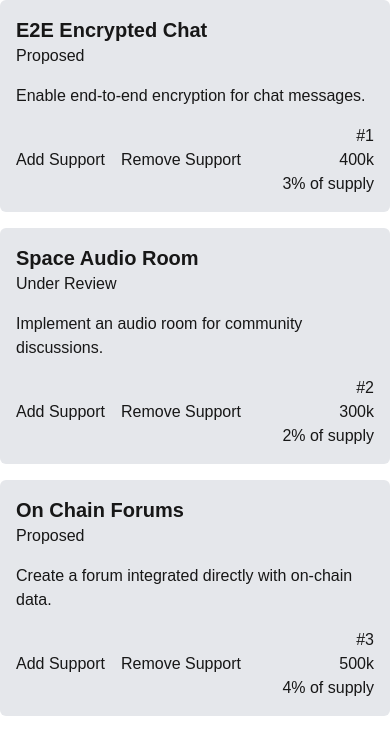
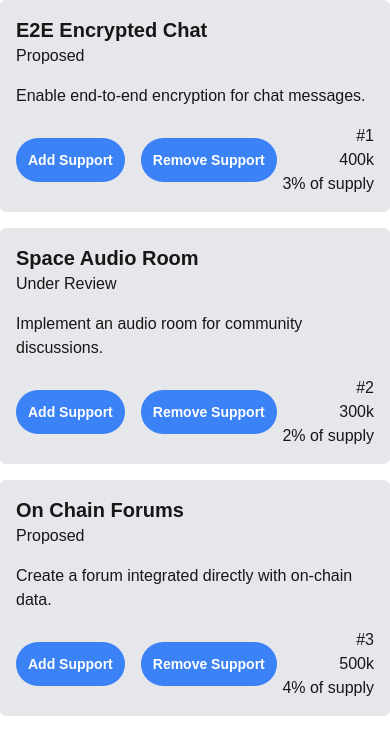
Before and after one commit to 0xLighthouse/signals, a Next.js app in the folder apps/interface/: page / in a window 390 px wide. Shown: the top 754 px of the page. Built offline with nearby package versions, Linux system fonts and the light colour scheme.

Commit message:
feat: Configure tailwind-variants and create a Button primitive demo
Responsive & compound variants

```diff
--- a/apps/interface/package.json
+++ b/apps/interface/package.json
@@ -11,7 +11,8 @@
   "dependencies": {
     "next": "14.2.14",
     "react": "^18",
-    "react-dom": "^18"
+    "react-dom": "^18",
+    "tailwind-variants": "^0.2.1"
   },
   "devDependencies": {
     "@types/node": "^20",
--- a/apps/interface/src/app/page.tsx
+++ b/apps/interface/src/app/page.tsx
@@ -1,6 +1,7 @@
 'use client'
 
 import { useState } from 'react'
+import { Button } from '@/components/primitives/Button'
 
 export default function Home() {
   const addSupport = (id: number) => {
@@ -55,13 +56,9 @@ export default function Home() {
           </div>
           <p>{card.body.length > 100 ? `${card.body.substring(0, 100)}...` : card.body}</p>
           <div className="flex justify-between">
-            <div className="flex gap-4">
-              <button type={'button'} onClick={() => addSupport(card.id)}>
-                Add Support
-              </button>
-              <button type={'button'} onClick={() => removeSupport(card.id)}>
-                Remove Support
-              </button>
+            <div className="flex items-center gap-4">
+              <Button onClick={() => addSupport(card.id)}>Add Support</Button>
+              <Button onClick={() => removeSupport(card.id)}>Remove Support</Button>
             </div>
             <div className="flex flex-col items-end">
               <span>#{card.rank}</span>
--- /dev/null
+++ b/apps/interface/src/components/primitives/Button/index.tsx
@@ -0,0 +1,71 @@
+import React from 'react'
+import { tv, VariantProps } from 'tailwind-variants'
+
+const button = tv(
+  {
+    base: 'font-semibold text-white py-3 px-3 rounded-full active:opacity-80',
+    variants: {
+      color: {
+        primary: 'bg-blue-500 hover:bg-blue-700',
+        secondary: 'bg-purple-500 hover:bg-purple-700',
+        success: 'bg-green-500 hover:bg-green-700',
+        error: 'bg-red-500 hover:bg-red-700',
+      },
+      disabled: {
+        true: 'opacity-50 bg-gray-500 pointer-events-none',
+      },
+      size: {
+        sm: 'text-sm',
+        md: 'text-base px-4 py-4',
+        lg: 'text-lg px-6 py-6',
+      },
+    },
+    compoundVariants: [
+      {
+        color: ['primary'],
+        disabled: true,
+        class: 'bg-blue-100 text-blue-900',
+      },
+    ],
+    defaultVariants: {
+      size: 'sm',
+      color: 'primary',
+    },
+  },
+  {
+    // TODO: where is this configured? Why is 'xs' not available on the types like in the docs?
+    responsiveVariants: ['sm', 'md', 'lg'],
+  },
+)
+
+type ButtonVariants = VariantProps<typeof button>
+
+interface ButtonProps
+  extends ButtonVariants,
+    Omit<React.ButtonHTMLAttributes<HTMLButtonElement>, 'color' | 'disabled'> {
+  children: React.ReactNode
+}
+export const Button: React.FC<ButtonProps> = ({
+  children,
+  size = {
+    md: 'md',
+    lg: 'lg',
+  },
+  disabled,
+  color,
+  ...props
+}) => {
+  return (
+    <button
+      type="button"
+      className={button({
+        size,
+        color,
+        disabled,
+      })}
+      {...props}
+    >
+      {children}
+    </button>
+  )
+}
--- a/apps/interface/tailwind.config.js
+++ b/apps/interface/tailwind.config.js
@@ -1,8 +1,11 @@
+// tailwind.config.js
+const { withTV } = require('tailwind-variants/transformer')
+
 /** @type {import('tailwindcss').Config} */
-module.exports = {
-  content: ['./src/**/*.{js,ts,jsx,tsx,mdx}'],
+module.exports = withTV({
+  content: ['./index.html', './src/**/*.{js,ts,jsx,tsx}'],
   theme: {
     extend: {},
   },
   plugins: [],
-}
+})
```
Also changed, not shown: 1 other file (tests, documents, lock files or other folders).
